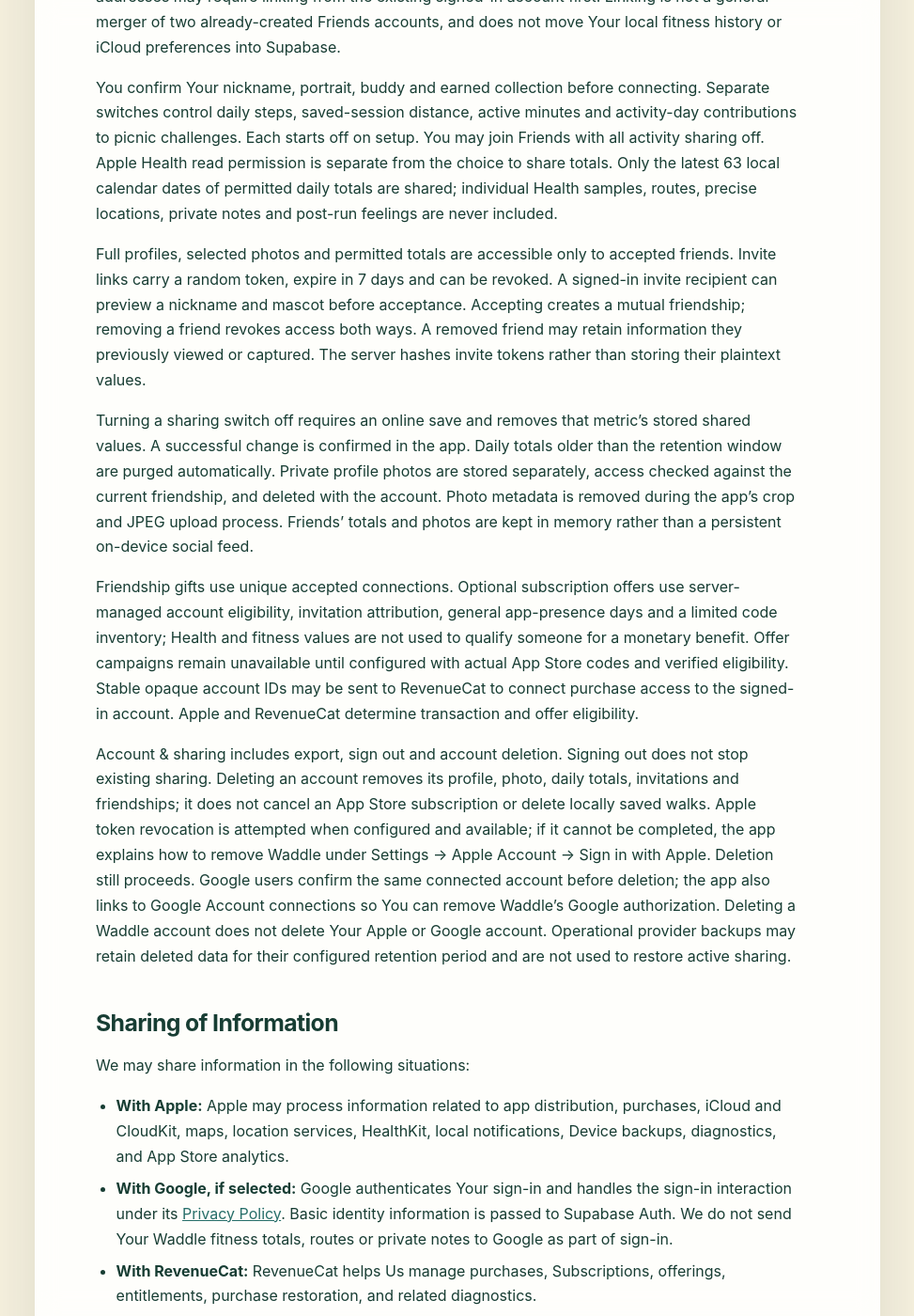
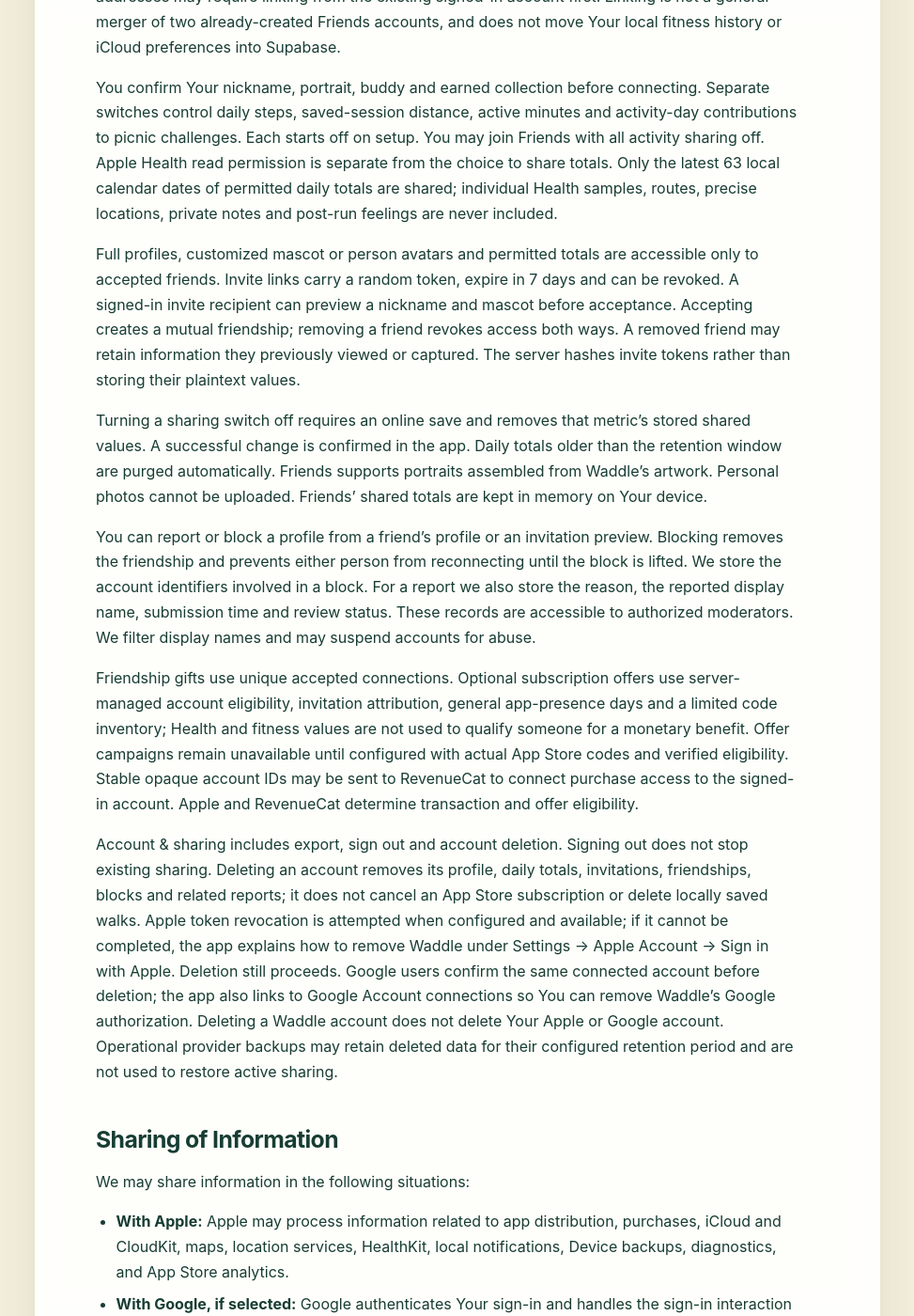
Before and after one commit to spammusubitech/waddle-to-run, a Jekyll site: the page built from PrivacyPolicy.md, in a window 1280 px wide and 1400 px high, scrolled down 8071 px. Shown: the whole window at 94% size, without its empty margins (153-1126 px from the left). Built offline with Jekyll 4.4.1, drawn with Linux system fonts in a browser that asks for light colours; some of the changed text lies outside the part shown.

Commit message:
Describe avatar-only Friends profiles, blocks and reports (#2)
Co-authored-by: Brian Moriyama <brianmoriyama@Brians-MacBook-Pro-2.local>

```diff
--- a/PrivacyPolicy.md
+++ b/PrivacyPolicy.md
@@ -175,13 +175,15 @@ You can connect Apple and Google from Account & sharing while signed in. Linked
 
 You confirm Your nickname, portrait, buddy and earned collection before connecting. Separate switches control daily steps, saved-session distance, active minutes and activity-day contributions to picnic challenges. Each starts off on setup. You may join Friends with all activity sharing off. Apple Health read permission is separate from the choice to share totals. Only the latest 63 local calendar dates of permitted daily totals are shared; individual Health samples, routes, precise locations, private notes and post-run feelings are never included.
 
-Full profiles, selected photos and permitted totals are accessible only to accepted friends. Invite links carry a random token, expire in 7 days and can be revoked. A signed-in invite recipient can preview a nickname and mascot before acceptance. Accepting creates a mutual friendship; removing a friend revokes access both ways. A removed friend may retain information they previously viewed or captured. The server hashes invite tokens rather than storing their plaintext values.
+Full profiles, customized mascot or person avatars and permitted totals are accessible only to accepted friends. Invite links carry a random token, expire in 7 days and can be revoked. A signed-in invite recipient can preview a nickname and mascot before acceptance. Accepting creates a mutual friendship; removing a friend revokes access both ways. A removed friend may retain information they previously viewed or captured. The server hashes invite tokens rather than storing their plaintext values.
 
-Turning a sharing switch off requires an online save and removes that metric's stored shared values. A successful change is confirmed in the app. Daily totals older than the retention window are purged automatically. Private profile photos are stored separately, access checked against the current friendship, and deleted with the account. Photo metadata is removed during the app's crop and JPEG upload process. Friends' totals and photos are kept in memory rather than a persistent on-device social feed.
+Turning a sharing switch off requires an online save and removes that metric's stored shared values. A successful change is confirmed in the app. Daily totals older than the retention window are purged automatically. Friends supports portraits assembled from Waddle’s artwork. Personal photos cannot be uploaded. Friends’ shared totals are kept in memory on Your device.
+
+You can report or block a profile from a friend’s profile or an invitation preview. Blocking removes the friendship and prevents either person from reconnecting until the block is lifted. We store the account identifiers involved in a block. For a report we also store the reason, the reported display name, submission time and review status. These records are accessible to authorized moderators. We filter display names and may suspend accounts for abuse.
 
 Friendship gifts use unique accepted connections. Optional subscription offers use server-managed account eligibility, invitation attribution, general app-presence days and a limited code inventory; Health and fitness values are not used to qualify someone for a monetary benefit. Offer campaigns remain unavailable until configured with actual App Store codes and verified eligibility. Stable opaque account IDs may be sent to RevenueCat to connect purchase access to the signed-in account. Apple and RevenueCat determine transaction and offer eligibility.
 
-Account & sharing includes export, sign out and account deletion. Signing out does not stop existing sharing. Deleting an account removes its profile, photo, daily totals, invitations and friendships; it does not cancel an App Store subscription or delete locally saved walks. Apple token revocation is attempted when configured and available; if it cannot be completed, the app explains how to remove Waddle under Settings → Apple Account → Sign in with Apple. Deletion still proceeds. Google users confirm the same connected account before deletion; the app also links to Google Account connections so You can remove Waddle’s Google authorization. Deleting a Waddle account does not delete Your Apple or Google account. Operational provider backups may retain deleted data for their configured retention period and are not used to restore active sharing.
+Account & sharing includes export, sign out and account deletion. Signing out does not stop existing sharing. Deleting an account removes its profile, daily totals, invitations, friendships, blocks and related reports; it does not cancel an App Store subscription or delete locally saved walks. Apple token revocation is attempted when configured and available; if it cannot be completed, the app explains how to remove Waddle under Settings → Apple Account → Sign in with Apple. Deletion still proceeds. Google users confirm the same connected account before deletion; the app also links to Google Account connections so You can remove Waddle’s Google authorization. Deleting a Waddle account does not delete Your Apple or Google account. Operational provider backups may retain deleted data for their configured retention period and are not used to restore active sharing.
 
 ## Sharing of Information
 
```
Also changed, not shown: other parts of PrivacyPolicy.md (+1 -1 lines), Terms.md (+3 -3 lines).
